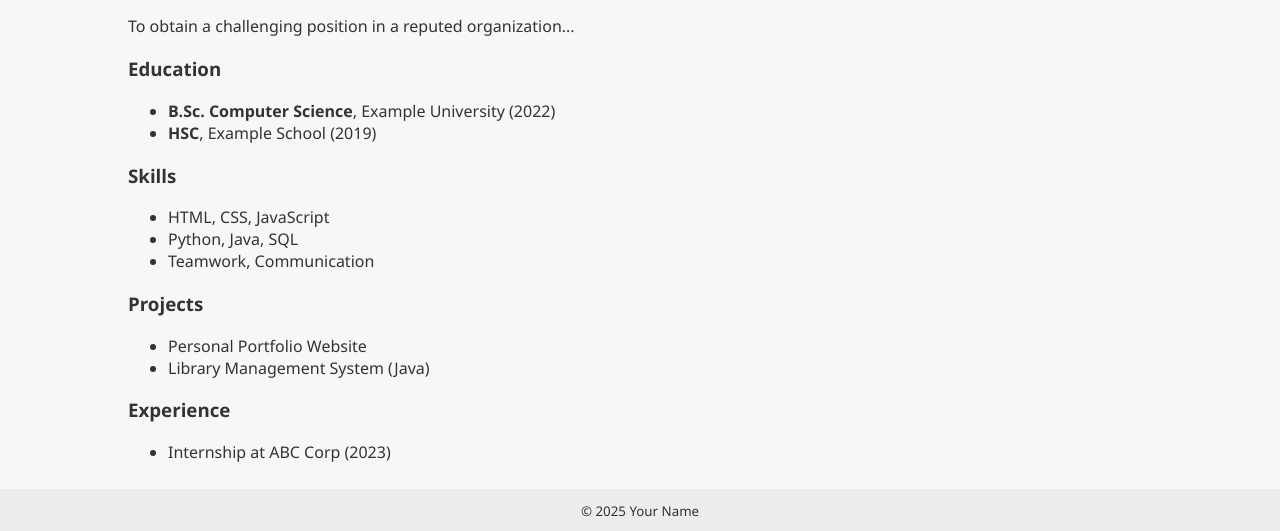
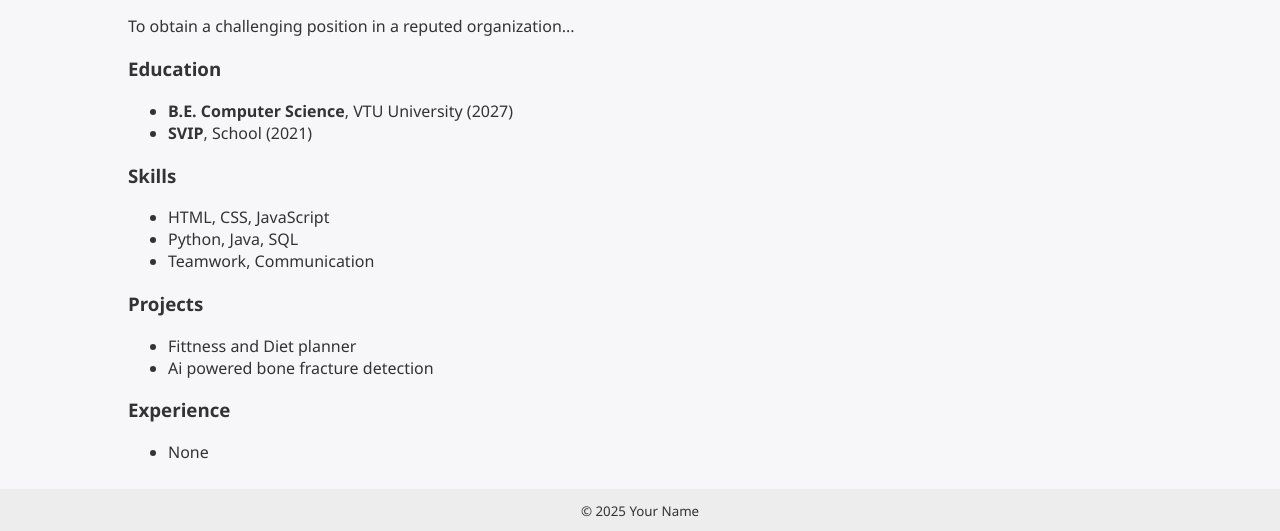
Before and after one commit to nirmala252m-afk/resume-builder, a plain HTML site: page resume-builder/resume.html in a window 1280 px wide. Shown: the part 269-800 px from the top of the page. Drawn offline with Linux system fonts and the light colour scheme.

Commit message:
Update resume.html

```diff
--- a/resume-builder/resume.html
+++ b/resume-builder/resume.html
@@ -22,8 +22,8 @@
 
       <h3>Education</h3>
       <ul>
-        <li><strong>B.Sc. Computer Science</strong>, Example University (2022)</li>
-        <li><strong>HSC</strong>, Example School (2019)</li>
+        <li><strong>B.E. Computer Science</strong>, VTU University (2027)</li>
+        <li><strong>SVIP</strong>, School (2021)</li>
       </ul>
 
       <h3>Skills</h3>
@@ -35,13 +35,13 @@
 
       <h3>Projects</h3>
       <ul>
-        <li>Personal Portfolio Website</li>
-        <li>Library Management System (Java)</li>
+        <li>Fittness and Diet planner</li>
+        <li>Ai powered bone fracture detection</li>
       </ul>
 
       <h3>Experience</h3>
       <ul>
-        <li>Internship at ABC Corp (2023)</li>
+        <li>None</li>
       </ul>
     </section>
   </main>
```
